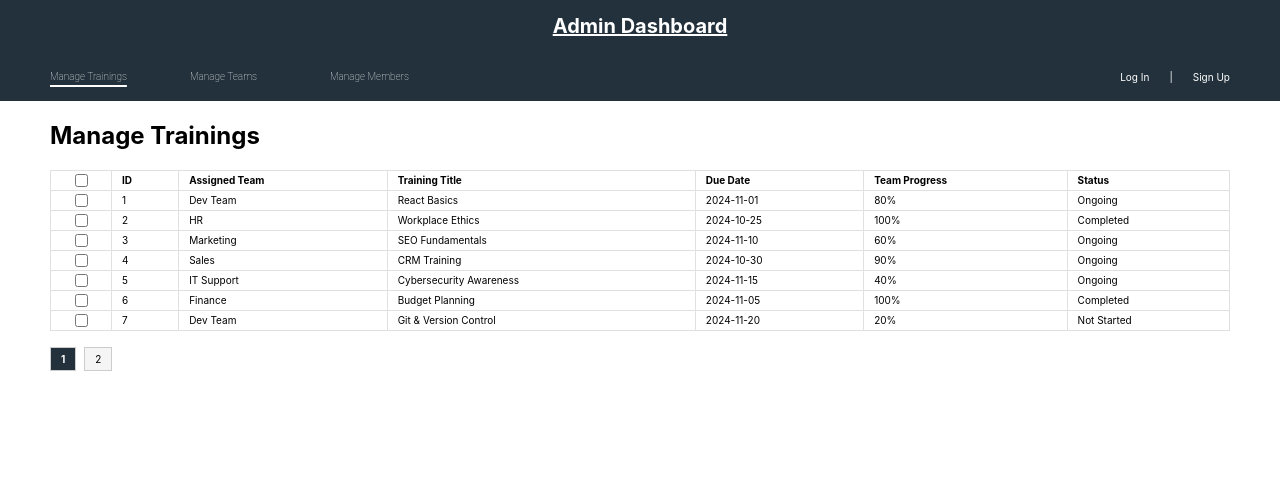
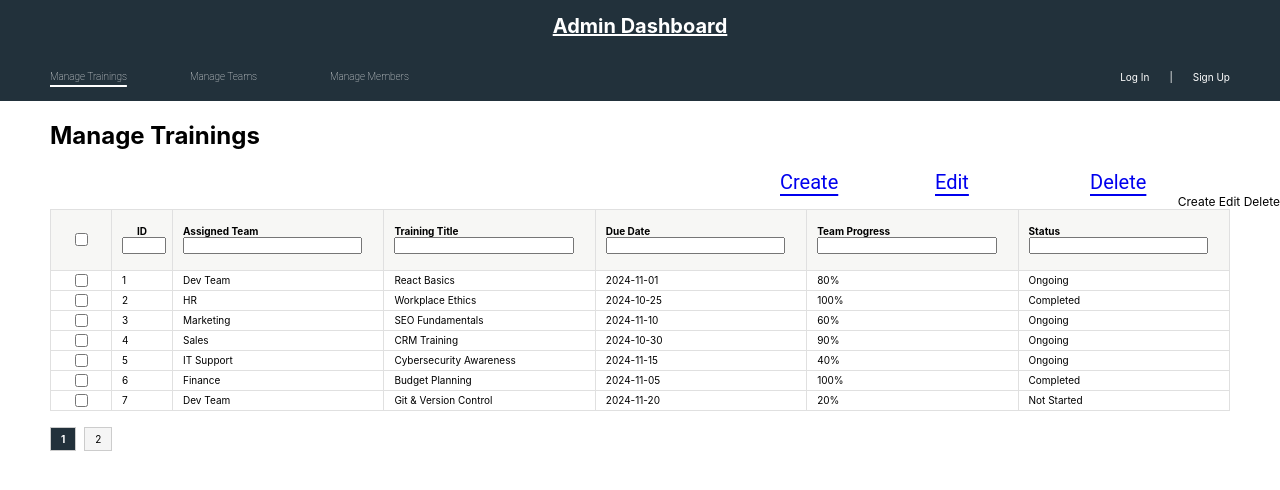
Before and after one commit to johncuster/TrainingNotificationCenter, a React (Create React App) app in the folder training-app/: page /managetraining in a window 1280 px wide. Shown: the top 490 px of the page. Built offline with nearby package versions, Linux system fonts and the light colour scheme.

Commit message:
Edited the Design for the Table
Changed the format from normal table to data table from react import.

```diff
--- a/training-app/package.json
+++ b/training-app/package.json
@@ -18,6 +18,7 @@
     "mysql2": "^3.15.2",
     "nodemon": "^3.1.10",
     "react": "^19.2.0",
+    "react-data-table-component": "^7.7.0",
     "react-dom": "^19.2.0",
     "react-router-dom": "^7.9.4",
     "react-scripts": "^5.0.1"
--- a/training-app/src/adminView/adminGlobal.css
+++ b/training-app/src/adminView/adminGlobal.css
@@ -67,3 +67,44 @@ th, td {
     line-height: 1.2;
     height: 0%;
 }
+
+th{
+    height:60px;
+    background-color: #F7F7F5;
+
+}
+
+input[type="text"] {
+    width: 90%;
+    font-size: 10px;
+    line-break: normal;
+}
+
+.rdt_Table {
+  border: 1px solid #ccc;
+  overflow: hidden;
+  font-size: 12px;
+
+}
+
+.rdt_TableRow {
+  border-bottom: 1px solid #ccc;
+}
+.rdt_TableCell {
+  border-right: 1px solid #ccc;
+}
+
+.rdt_TableCell:last-child {
+  border-right: none;
+}
+
+.rdt_TableHeadRow .rdt_TableCol {
+  border-right: 1px solid #ccc;
+}
+
+.rdt_TableHeadRow {
+    font-size: 10px;
+}
+.rdt_TableRow, .rdt_TableCell {
+  font-size: 10px;
+}
--- a/training-app/src/adminmembers/managemember.jsx
+++ b/training-app/src/adminmembers/managemember.jsx
@@ -1,68 +1,7 @@
 import MemberContainer from "./memberContainer.jsx";
 import '../adminView/adminGlobal.css';
 
-const TableWithPagination = () => {
-const [data, setData] = useState([]); // Store table data
-const [page, setPage] = useState(1); // Track current page
-const [loading, setLoading] = useState(false); // Loading state
 
-const rowsPerPage = 30;
-
-// Fetch data (simulate API call)
-const fetchData = async (page) => {
-setLoading(true);
-const newData = Array.from({ length: rowsPerPage }, (_, i) => ({
-id: (page - 1) * rowsPerPage + i + 1,
-name: `Item ${(page - 1) * rowsPerPage + i + 1}`,
-}));
-setTimeout(() => {
-setData((prev) => [...prev, ...newData]);
-setLoading(false);
-}, 1000);
-};
-
-// Load more data on scroll
-const handleScroll = () => {
-if (
-window.innerHeight + document.documentElement.scrollTop >=
-document.documentElement.offsetHeight &&
-!loading
-) {
-setPage((prev) => prev + 1);
-}
-};
-
-useEffect(() => {
-fetchData(page);
-}, [page]);
-
-useEffect(() => {
-window.addEventListener("scroll", handleScroll);
-return () => window.removeEventListener("scroll", handleScroll);
-}, [loading]);
-
-return (
-<div>
-<table border="1" style={{ width: "100%", textAlign: "left" }}>
-<thead>
-<tr>
-<th>ID</th>
-<th>Name</th>
-</tr>
-</thead>
-<tbody>
-{data.map((row) => (
-<tr key={row.id}>
-<td>{row.id}</td>
-<td>{row.name}</td>
-</tr>
-))}
-</tbody>
-</table>
-{loading && <p>Loading...</p>}
-</div>
-);
-};
 
 const AdminMember = () => {
     return (
--- a/training-app/src/adminteam/teamContainer.jsx
+++ b/training-app/src/adminteam/teamContainer.jsx
@@ -1,11 +1,38 @@
 import React from "react";
 import { useState, useCallback, useEffect, useRef } from 'react';
 import { Link, useLocation } from 'react-router-dom';
+import DataTable from 'react-data-table-component';
+
+import "../adminView/adminGlobal.css";
+
+const columns = [
+  { name: 'Name', selector: row => row.name, sortable: true },
+  { name: 'Email', selector: row => row.email },
+  { name: 'Age', selector: row => row.age, sortable: true },
+];
+
+const data = [
+  { id: 1, name: 'Juan Dela Cruz', email: 'juan@example.com', age: 25 },
+  { id: 2, name: 'Maria Santos', email: 'maria@example.com', age: 30 },
+  { id: 3, name: 'Pedro Reyes', email: 'pedro@example.com', age: 28 },
+];
 
 function TeamContainer() {
     return (
-        <h3>Tables</h3>
+        <div>
+            <div style={{paddingLeft: '50px', paddingRight: '50px'}}>
+                    <DataTable className="dataTableHeader"
+                        columns={columns}
+                        data={data}
+                        pagination
+                        highlightOnHover
+                        dense
+                        persistTableHead
+                        selectableRows
+                    />
+            </div>
+        </div>
     )
 };
 
-export default TeamContainer;
+export default TeamContainer
--- a/training-app/src/admintraining/managetraining.jsx
+++ b/training-app/src/admintraining/managetraining.jsx
@@ -1,5 +1,6 @@
 import TrainingContainer from "./trainingContainer.jsx";
 import '../adminView/adminGlobal.css';
+import TrainingAction from "./trainingAction.jsx";
 
 const AdminTraining = () => {
     return (
@@ -7,7 +8,7 @@ const AdminTraining = () => {
             <div className="titleHeader">
                 <h2>Manage Trainings</h2>
             </div>
-
+            <TrainingAction />
             <TrainingContainer />
         </main>
     )
--- /dev/null
+++ b/training-app/src/admintraining/trainingAction.css
@@ -0,0 +1,13 @@
+.actionHeader{
+    font-size: 12px;
+    text-align: right;
+
+}
+
+.linkContainer{
+    display: flex;
+    gap: 15px;
+    justify-content: right;
+    padding-right: 50px;
+    font-size: 12px;
+}
--- /dev/null
+++ b/training-app/src/admintraining/trainingAction.jsx
@@ -0,0 +1,38 @@
+import React from "react";
+import { useState, useCallback, useEffect, useRef } from 'react';
+import { useMatch, useResolvedPath, Link, useLocation } from 'react-router-dom';
+import PropTypes from 'prop-types';
+import "./trainingAction.css";
+
+const TrainingAction = () => {
+    return(
+        <div className="actionHeader" >
+            <div className="linkContainer">
+                <CustomLink to="/managetraining">Create</CustomLink>
+                <CustomLink to="/managetraining">Edit</CustomLink>
+                <CustomLink to="/managetraining">Delete</CustomLink>
+            </div>
+            Create Edit Delete
+        </div>
+    )
+};
+
+const CustomLink = ({ to, children, ...props }) => {
+    const resolvedPath = useResolvedPath(to);
+    const isActive = useMatch({ path: resolvedPath.pathname, end: true });
+
+    return (
+        <li className={isActive ? 'active' : ''}>
+            <Link to={to} {...props}>
+                {children}
+            </Link>
+        </li>
+    );
+};
+
+CustomLink.propTypes = {
+    to: PropTypes.string.isRequired,
+    children: PropTypes.node.isRequired,
+};
+
+export default TrainingAction;
--- a/training-app/src/admintraining/trainingContainer.jsx
+++ b/training-app/src/admintraining/trainingContainer.jsx
@@ -136,12 +136,12 @@ return (
                                     onChange={handleSelectAll}
                                 />
                             </th>
-                            <th>ID</th>
-                            <th>Assigned Team</th>
-                            <th>Training Title</th>
-                            <th>Due Date</th>
-                            <th>Team Progress</th>
-                            <th>Status</th>
+                            <th className="selectColumn">ID<br/><input type = "text"/></th>
+                            <th>Assigned Team<br/><input type = "text"/></th>
+                            <th>Training Title<br/><input type = "text"/></th>
+                            <th>Due Date<br/><input type = "text"/></th>
+                            <th>Team Progress<br/><input type = "text"/></th>
+                            <th>Status<br/><input type = "text"/></th>
                         </tr>
                     </thead>
                     <tbody>
--- a/training-app/src/component/AdminNavbar.jsx
+++ b/training-app/src/component/AdminNavbar.jsx
@@ -15,7 +15,7 @@ const AdminNavbar = () => {
             </nav>
             <div className="buttonDesign" >
                 <Link to="/" className="">
-                    <button className="bg-orange-600 text-white p-2 rounded-lg pl-3 pr-3 cursor-pointer hover:bg-orange-700">
+                    <button>
                         Log In
                     </button>
                 </Link>
@@ -23,7 +23,7 @@ const AdminNavbar = () => {
                 <div style = {{color:"white"}}>|</div>
 
                 <Link to="/signup">
-                    <button className="border border-solid border-orange-600 p-2 rounded-lg pl-3 pr-3 text-orange-600 cursor-pointer hover:bg-gray-200">
+                    <button>
                         Sign Up
                     </button>
                 </Link>
```
Also changed, not shown: 1 other file (tests, documents, lock files or other folders).
